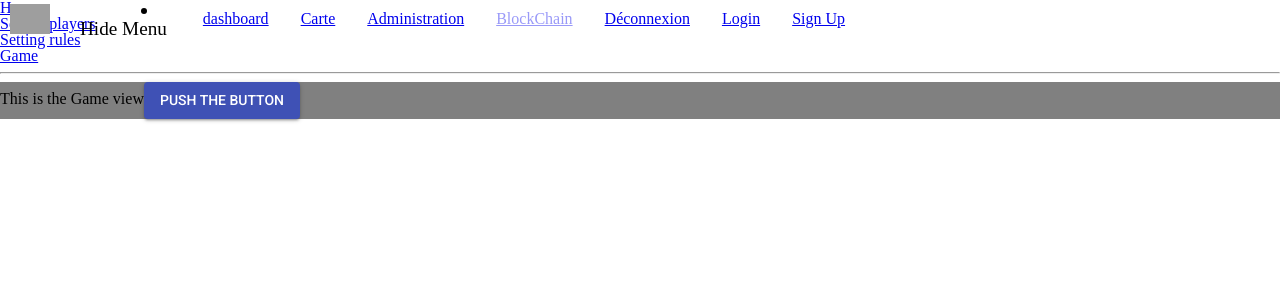
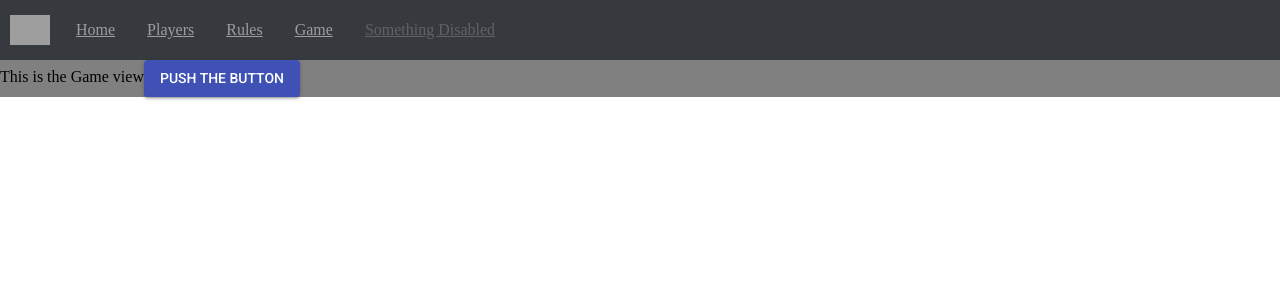
Before and after one commit to JeromeBu/whistScore, a React app: page /game in a window 1280 px wide. Shown: the top 300 px of the page. Built offline with nearby package versions, Linux system fonts and the light colour scheme; grey boxes are pictures that could not be loaded.

Commit message:
WIP adding animated menuButton

```diff
--- a/src/Components/NavBar/Components/MenuButton/index.js
+++ b/src/Components/NavBar/Components/MenuButton/index.js
@@ -1,22 +1,26 @@
 import React from "react";
 import PropTypes from "prop-types";
-import { Wrapper } from "./styled";
+import { Wrapper, Bar, BarWrapper } from "./styled";
 // import FontAwesome from "react-fontawesome"
 
 const MenuButton = ({ showMenu, toogleMenu }) => (
+  // <Wrapper onClick={toogleMenu}>
+  //   {showMenu ? (
+  //     <div>
+  //       <p>Hide Menu</p>
+  //     </div>
+  //   ) : (
+  //     <div>
+  //       <p>Show Menu</p>
+  //     </div>
+  //   )}
+  // </Wrapper>
   <Wrapper onClick={toogleMenu}>
-    {showMenu ? (
-      <div>
-        <i className="fas fa-caret-right" />
-        <p>Hide Menu</p>
-      </div>
-    ) : (
-      <div>
-        {/* <FontAwesome name="fas fa-bars" /> */}
-        <i className="fas fa-bars" />
-        {/* <p>Show Menu</p> */}
-      </div>
-    )}
+    <BarWrapper>
+      <Bar position="top" showMenu={showMenu} />
+      <Bar position="middle" showMenu={showMenu} />
+      <Bar position="bottom" showMenu={showMenu} />
+    </BarWrapper>
   </Wrapper>
 );
 
--- a/src/Components/NavBar/Components/MenuButton/styled.js
+++ b/src/Components/NavBar/Components/MenuButton/styled.js
@@ -2,12 +2,14 @@
 import styled from "styled-components";
 // MenuButton components
 
-export const Wrapper = styled.li`
+export const Wrapper = styled.div`
   font-size: 1.2em;
   color: ${props => props.theme.fontColor};
   max-width: 150px;
   text-align: right;
   padding: 0 20px;
+  display: flex;
+  align-items: center;
   line-height: ${props => props.theme.navBarHeight};
   height: ${props => props.theme.navBarHeight};
 
@@ -24,3 +26,42 @@ export const Wrapper = styled.li`
     display: none;
   }
 `;
+
+export const BarWrapper = styled.div`
+  width: 60px;
+  height: 45px;
+  position: relative;
+  transform: rotate(0deg);
+  transition: 0.5s ease-in-out;
+  cursor: pointer;
+  text-align: right;
+`;
+
+export const Bar = styled.span`
+  display: block;
+  position: absolute;
+  height: 9px;
+  width: 100%;
+  background: #d3531a;
+  border-radius: 9px;
+  opacity: 1;
+  left: 0;
+  transform: rotate(0deg);
+  transition: 0.25s ease-in-out;
+  ${({ position, showMenu }) => !showMenu && position === "top" && "top: 0px"}
+  ${({ position, showMenu }) => !showMenu && position === "middle" && "top: 18px"}
+  ${({ position, showMenu }) => !showMenu && position === "bottom" && "top: 36px"}
+  ${({ position, showMenu }) => showMenu
+    && position === "top"
+    && `top: 18px;
+    transform: rotate(135deg);`}
+  ${({ position, showMenu }) => showMenu
+    && position === "middle"
+    && `top: 18px;
+    opacity: 0;
+    left: -60px;`}
+  ${({ position, showMenu }) => showMenu
+    && position === "bottom"
+    && `top: 18px;
+    transform: rotate(-135deg);`}
+`;
--- a/src/Components/NavBar/Components/NavBarLayout.js
+++ b/src/Components/NavBar/Components/NavBarLayout.js
@@ -23,13 +23,13 @@ const NavBarLayout = ({ items, showMenu, toogleMenu, hideMenu }) => (
         ))}
       </ItemsWrapper>
     </Wrapper>
-    <Spacer className="spacer" />
+    <Spacer />
   </React.Fragment>
 );
 
 NavBarLayout.propTypes = {
   items: PropTypes.arrayOf(PropTypes.object).isRequired,
-  showMenu: PropTypes.func.isRequired,
+  showMenu: PropTypes.bool.isRequired,
   hideMenu: PropTypes.func.isRequired,
   toogleMenu: PropTypes.func.isRequired,
 };
--- a/src/Components/NavBar/Containers/NavBarContainer.js
+++ b/src/Components/NavBar/Containers/NavBarContainer.js
@@ -21,15 +21,13 @@ export default class NavBarContainer extends React.Component {
 
   render() {
     const infoForItems = [
-      { icon: "fas fa-tachometer-alt", title: "dashboard", route: "/" },
-      { icon: "fa fa-globe", title: "Carte", route: "/map" },
-      { icon: "fas fa-sliders-h", title: "Administration" },
-      { icon: "fab fa-gg", title: "BlockChain", disabled: true },
-      { icon: "fas fa-sign-out-alt", title: "Déconnexion" },
-      { icon: "fas fa-power-off", title: "Login", route: "/login" },
-      { title: "Sign Up", route: "/sign_up" },
+      { icon: "fas fa-tachometer-alt", title: "Home", route: "/" },
+      { title: "Players", route: "/settingPlayers" },
+      { title: "Rules", route: "/settingRules" },
+      { title: "Game", route: "/game" },
+      { icon: "fab fa-gg", title: "Something Disabled", disabled: true },
     ];
-    const showMenu = this.state;
+    const { showMenu } = this.state;
     return (
       <NavBarLayout
         items={infoForItems}
--- a/src/Router.js
+++ b/src/Router.js
@@ -10,22 +10,6 @@ import Home from "./Views/Home";
 const myRouter = () => (
   <Router history={history}>
     <React.Fragment>
-      <ul>
-        <li>
-          <Link to="/">Home</Link>
-        </li>
-        <li>
-          <Link to="/settingPlayers">Setting players</Link>
-        </li>
-        <li>
-          <Link to="/settingRules">Setting rules</Link>
-        </li>
-        <li>
-          <Link to="/game">Game</Link>
-        </li>
-      </ul>
-
-      <hr />
       <App>
         <Switch>
           <Route exact path="/" component={Home} />
--- a/src/Views/SettingPlayers.js
+++ b/src/Views/SettingPlayers.js
@@ -5,6 +5,6 @@ const Wrapper = styled.div`
   background-color: yellow;
 `;
 
-const SettingPlayers = <Wrapper>This is the setting players view</Wrapper>;
+const SettingPlayers = () => <Wrapper>This is the setting players view</Wrapper>;
 
 export default SettingPlayers;
--- a/src/Views/SettingRules.js
+++ b/src/Views/SettingRules.js
@@ -5,6 +5,6 @@ const Wrapper = styled.div`
   background-color: red;
 `;
 
-const SettingRules = <Wrapper>This is the setting rules view</Wrapper>;
+const SettingRules = () => <Wrapper>This is the setting rules view</Wrapper>;
 
 export default SettingRules;
--- /dev/null
+++ b/src/style/themes.js
@@ -0,0 +1,12 @@
+/* eslint-disable import/prefer-default-export */
+
+export const mainTheme = {
+  // NavBar related :
+  fontSize: "1rem",
+  fontColor: "#9b9d9f",
+  linkHoverColor: "white",
+  navBarHeight: "60px",
+  navBarBackgroundColor: "#363a3f",
+  tablettesBreakPoint: "992px",
+  phonesBreakPoint: "480px",
+};
```
Also changed, not shown: src/index.js (+9 -2 lines), src/style/reset.css (renamed from src/reset.css).
